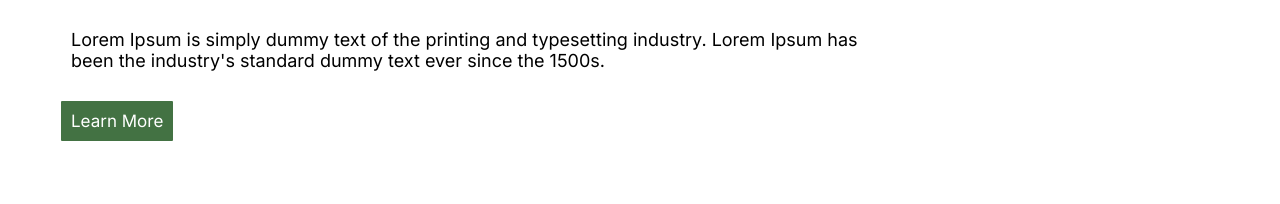
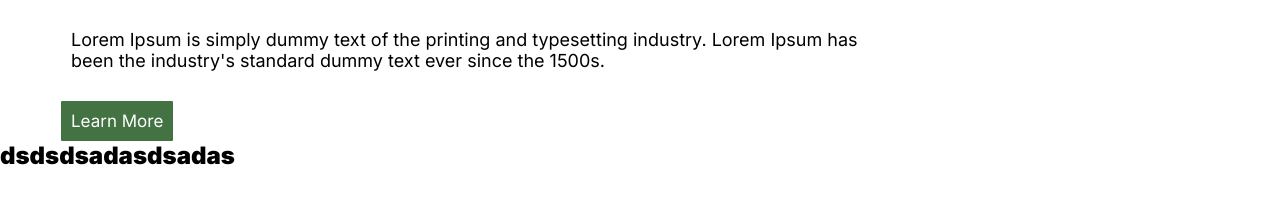
Before and after one commit to Matheus-Grabner/landing-page, a plain HTML site: page index.html in a window 1280 px wide. Shown: the part 296-500 px from the top of the page. Drawn offline with Linux system fonts and the light colour scheme.

Commit message:
Update index.html

```diff
--- a/index.html
+++ b/index.html
@@ -31,7 +31,13 @@
             <img class="conteudo-principal-imagem" src="./Img/imgbackground.jpg">
     </main>
 
+    <section class="conteudo-secundario">
+        <div class="conteudo-secundario-escrito">
+             <h2 class="conteudo-secundario-escrito2">dsdsdsadasdsadas</h2>
+        </div>
 
+
+    </section>
 
 
 
```
